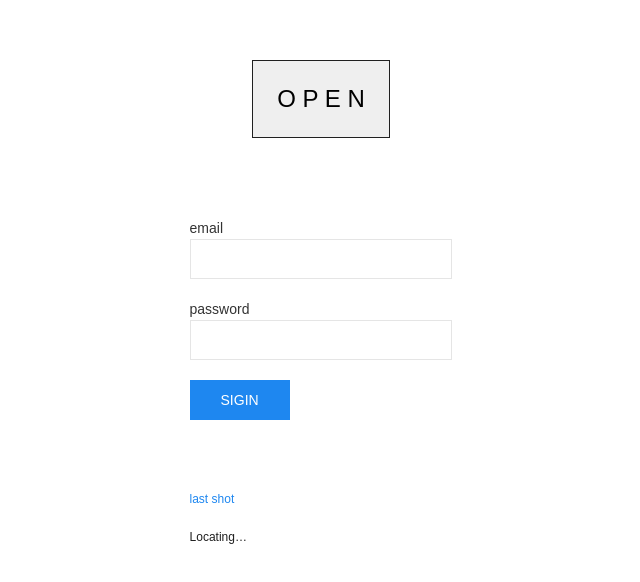
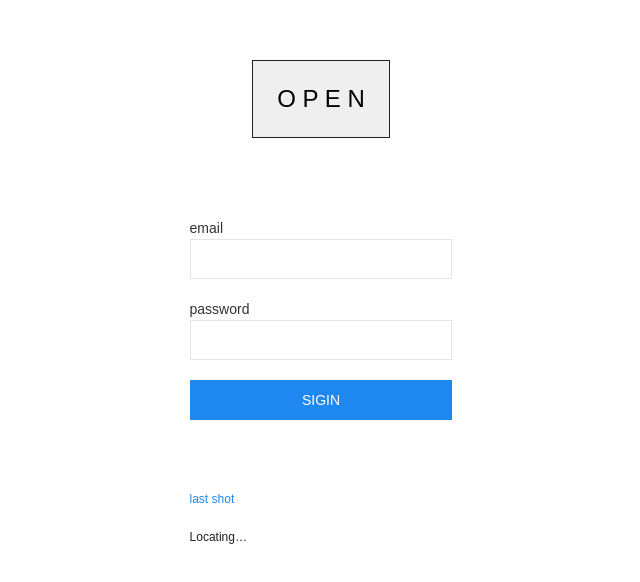
Before and after one commit to lp74/uc74-io, a website: page src/www/index.html in a window 1280 px wide. Shown: the part 112-694 px from the top of the page, without its empty margins (319-959 px from the left). Drawn offline with Linux system fonts and the light colour scheme.

Commit message:
style(sign): enlarge button

```diff
--- a/src/www/index.html
+++ b/src/www/index.html
@@ -75,7 +75,7 @@
                         id="password" autocorrect="off" autocapitalize="none"></label>
             </div>
             <div class="uk-margin">
-                <button class="uk-button uk-button-primary" type="button" id="signBtn">sigin</button>
+                <button class="uk-button uk-button-primary uk-width-1-1" type="button" id="signBtn">sigin</button>
             </div>
             <div class="uk-margin">
                 <div class="msg" id="signMsg">&nbsp;</div>
```
